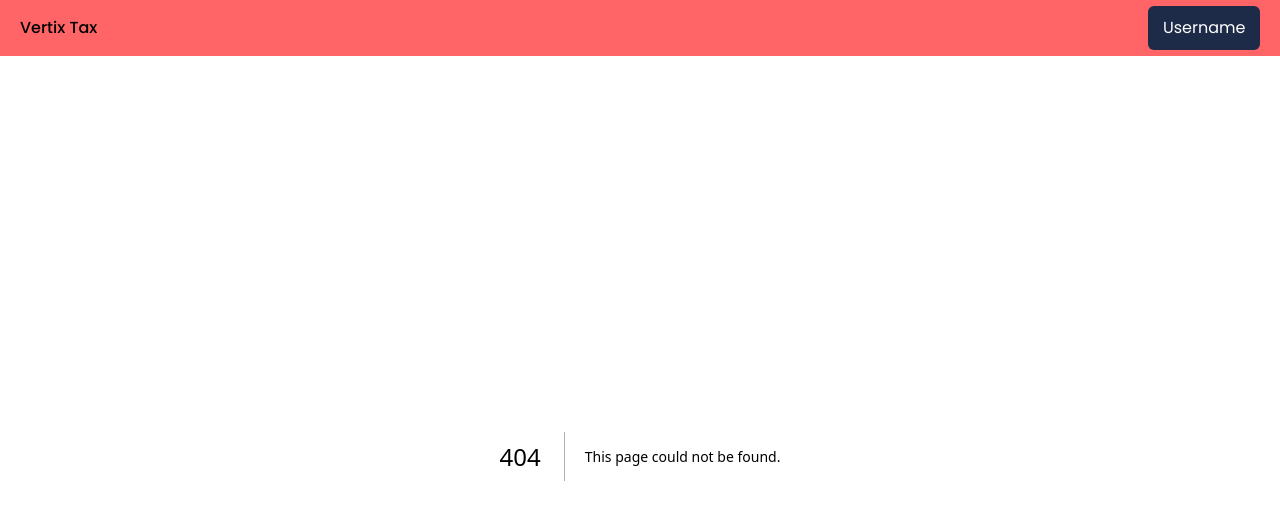
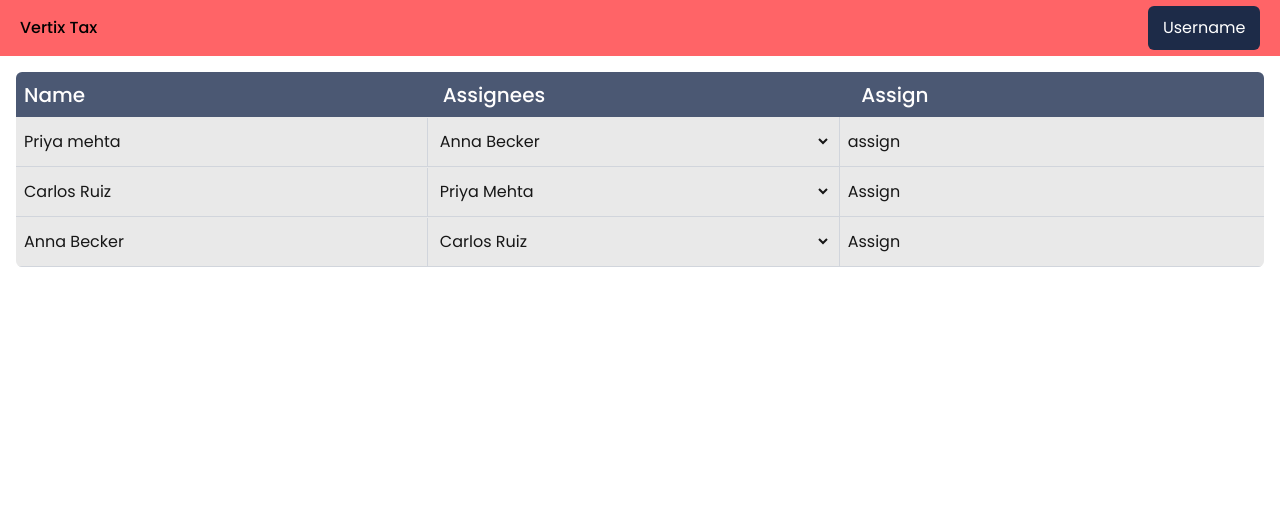
Before and after one commit to gkelite-info/vertix-user, a Next.js app: page /manage-client in a window 1280 px wide. Before the commit this address had no page. Shown: the top 520 px of the page. Built offline with nearby package versions, Linux system fonts and the light colour scheme.

Commit message:
table added

```diff
--- /dev/null
+++ b/Hooks/Manage-Client/manageClient.table.data.tsx
@@ -0,0 +1,43 @@
+import { TableColumn } from "@/app/(components)/Table/types"
+
+export type ClientRow = {
+  name: string
+  assignees: string[]
+  assign: string
+}
+
+export const useManageClientTableData = () => {
+  const colums: TableColumn<ClientRow>[] = [
+    {
+      name: "Name",
+      width: "33%",
+      render: (row: ClientRow) => (
+        <span className="w-full flex flex-col gap-0.5 overflow-y-hidden">
+          {row.name}
+        </span>
+      ),
+    },
+    {
+      name: "Assignees",
+      width: "33%",
+      render: (row: ClientRow) => (
+        <select className="w-full flex flex-col gap-0.5 overflow-y-hidden outline-none border-none">
+          {row.assignees?.map((item, index) => (
+            <option key={index}>{item}</option>
+          ))}
+        </select>
+      ),
+    },
+    {
+      name: "Assign",
+      width: "33%",
+      render: (row: ClientRow) => (
+        <span className="w-full flex flex-col gap-0.5 overflow-y-hidden">
+          {row.assign}
+        </span>
+      ),
+    },
+  ]
+
+  return { colums }
+}
--- /dev/null
+++ b/src/app/(components)/Table/Table.tsx
@@ -0,0 +1,17 @@
+import React from "react"
+import TableHeader from "./TableHeader"
+import TableItem from "./TableItem"
+import { TableProps } from "./types"
+
+function Table<T>({ columns, data }: TableProps<T>) {
+  return (
+    <div className="w-full flex flex-col shadow-medium rounded-md overflow-hidden">
+      <TableHeader columns={columns} />
+      {data?.map((row, index) => (
+        <TableItem key={index} row={row} columns={columns} />
+      ))}
+    </div>
+  )
+}
+
+export default Table
--- /dev/null
+++ b/src/app/(components)/Table/TableHeader.tsx
@@ -0,0 +1,24 @@
+import React from "react"
+import { TableColumn } from "./types"
+
+type Props<T> = {
+  columns: TableColumn<T>[]
+}
+
+function TableHeader<T>({ columns }: Props<T>) {
+  return (
+    <div className="w-full h-[45px] overflow-hidden flex items-center  bg-[#4B5873] gap-2">
+      {columns.map((column, index) => (
+        <span
+          key={index}
+          style={{ width: column.width || "auto" }}
+          className="text-[20px] font-medium text-[#FFFEFE]  px-2 py-3"
+        >
+          {column.name}
+        </span>
+      ))}
+    </div>
+  )
+}
+
+export default TableHeader
--- /dev/null
+++ b/src/app/(components)/Table/TableItem.tsx
@@ -0,0 +1,25 @@
+import React from "react"
+import { TableColumn } from "./types"
+
+type Props<T> = {
+  row: T
+  columns: TableColumn<T>[]
+}
+
+function TableItem<T>({ row, columns }: Props<T>) {
+  return (
+    <div className="w-full flex items-center bg-[#E9E9E9] border-b border-gray-300">
+      {columns.map((column, index) => (
+        <div
+          key={index}
+          style={{ width: column.width }}
+          className="flex items-center px-2 py-3 border-r border-gray-300 last:border-r-0"
+        >
+          {column.render ? column.render(row) : null}
+        </div>
+      ))}
+    </div>
+  )
+}
+
+export default TableItem
--- /dev/null
+++ b/src/app/(components)/Table/types.ts
@@ -0,0 +1,12 @@
+import { ReactNode } from "react"
+
+export type TableColumn<T> = {
+  name: string
+  width?: string
+  render?: (row: T) => ReactNode
+}
+
+export type TableProps<T> = {
+  columns: TableColumn<T>[]
+  data: T[]
+}
--- /dev/null
+++ b/src/app/(screens)/manage-client/page.tsx
@@ -0,0 +1,33 @@
+import Table from "@/app/(components)/Table/Table"
+import React from "react"
+import { useManageClientTableData } from "../../../../Hooks/Manage-Client/manageClient.table.data"
+
+const ManageClient = () => {
+  const { colums } = useManageClientTableData()
+
+  const data = [
+    {
+      name: "Priya mehta",
+      assignees: ["Anna Becker", "priya mehta"],
+      assign: "assign",
+    },
+    {
+      name: "Carlos Ruiz",
+      assignees: ["Priya Mehta", "Carlos Ruiz"],
+      assign: "Assign",
+    },
+    {
+      name: "Anna Becker",
+      assignees: ["Carlos Ruiz", "Carlos Ruiz"],
+      assign: "Assign",
+    },
+  ]
+
+  return (
+    <div className="w-full p-4">
+      <Table columns={colums} data={data} />
+    </div>
+  )
+}
+
+export default ManageClient
--- a/src/app/ClientLayout.tsx
+++ b/src/app/ClientLayout.tsx
@@ -1,24 +1,28 @@
-"use client";
+"use client"
 
-import { usePathname } from "next/navigation";
-import Header from "./(components)/header/page";
-import { useEffect, useState } from "react";
+import { usePathname } from "next/navigation"
+import Header from "./(components)/header/page"
+import { useEffect, useState } from "react"
 
-export default function ClientLayout({ children }: { children: React.ReactNode }) {
-    const pathname = usePathname();
-    const [mounted, setMounted] = useState(false);
+export default function ClientLayout({
+  children,
+}: {
+  children: React.ReactNode
+}) {
+  const pathname = usePathname()
+  const [mounted, setMounted] = useState(false)
 
   useEffect(() => {
-        setMounted(true);
-    }, []);
+    setMounted(true)
+  }, [])
 
   if (!mounted) {
-        return <main className="overflow-y-auto scrollbar-hide">{children}</main>;
+    return <main className="overflow-y-auto scrollbar-hide">{children}</main>
   }
 
-    const hideLayoutRoutes = ["/login", "/signup", "/consent"];
+  const hideLayoutRoutes = ["/login", "/signup", "/consent"]
 
-    const shouldHideLayout = hideLayoutRoutes.includes(pathname);
+  const shouldHideLayout = hideLayoutRoutes.includes(pathname)
 
   return (
     <>
@@ -26,5 +30,5 @@ export default function ClientLayout({ children }: { children: React.ReactNode }
       <main className="overflow-y-auto scrollbar-hide">{children}</main>
       {/* {!shouldHideLayout && <Footer />} */}
     </>
-    );
+  )
 }
--- a/src/app/page.tsx
+++ b/src/app/page.tsx
@@ -1,15 +1,12 @@
-'use client';
+"use client"
 
-import { useRouter } from "next/navigation";
-
-
+import { useRouter } from "next/navigation"
 
 function Page() {
+  const router = useRouter()
 
-  const router = useRouter();
-
-  const handlebutton = () =>{
-    router.push('/login');
+  const handlebutton = () => {
+    router.push("/login")
   }
 
   return (
@@ -17,11 +14,13 @@ function Page() {
       <div className="flex flex-col bg-blue-300 lg:h-[100vh] overflow-y-auto">
         <div className="flex justify-center items-center bg-yellow-00 lg:h-[91%]">
           {/* <h1 className="font-semibold text-5xl bg-green-00">Vertix Tax Solutions</h1> */}
-          <button className="cursor-pointer text-black" onClick={handlebutton}>Login</button>
+          <button className="cursor-pointer text-black" onClick={handlebutton}>
+            Login
+          </button>
         </div>
       </div>
     </>
   )
 }
 
-export default Page;
+export default Page
```
Lines whose indentation alone changed are shown as unchanged.
